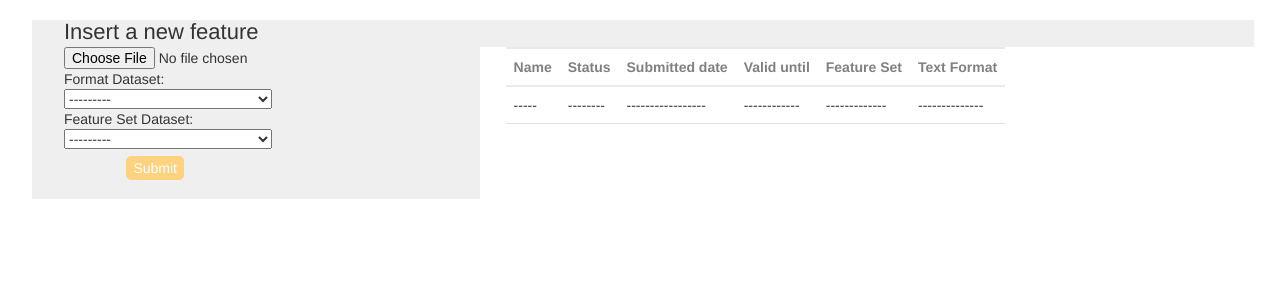
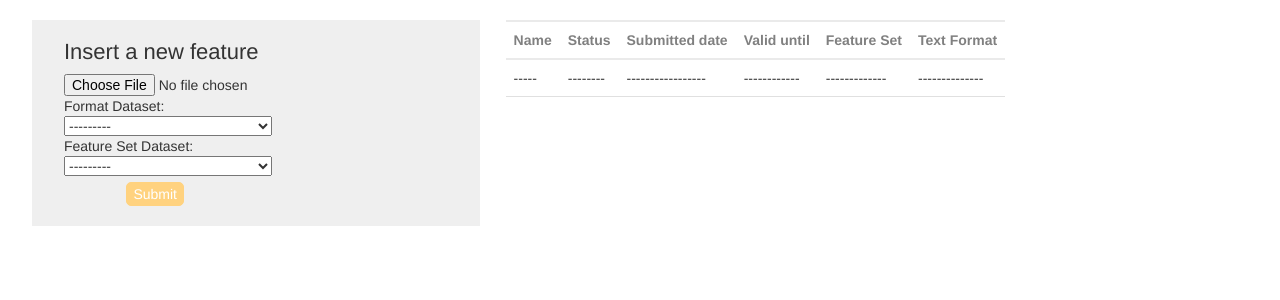
Before and after one commit to daniel-hasan/webfeatures, a Django app: a page that uses wiki-quality-web/templates/content/dataset_list.html in a window 1280 px wide. Shown: the part 52-352 px from the top of the page. Run offline with Django 3.2, Linux system fonts and the light colour scheme; data that the repository does not hold is empty; parts of the project's set-up code (start-up, migrations or seed data) failed here and were passed over; some libraries are stand-ins or nearby versions; some web fonts are replaced.

Commit message:
Correções

```diff
--- a/wiki-quality-web/templates/content/dataset_list.html
+++ b/wiki-quality-web/templates/content/dataset_list.html
@@ -1,7 +1,8 @@
 {% extends "../bases/base_main_site.html" %}
 
 {% block content %}
-	<h1 class="pre-form-h1">Insert a new feature</h1>
+	<section>
+		<h1>Insert a new feature</h1>
 		<form enctype="multipart/form-data" method="post" name='file_dataset' class="form">
 			{% csrf_token %}
 			<input name="file_dataset" type="file">
@@ -22,6 +23,7 @@
 			{% endfor %}
 			<button type="submit" class="submit_button">Submit</button>
 		</form>
+	</section>
 	<table class="dataset-list">
 			<thead>
 	    		<tr>
@@ -43,7 +45,8 @@
 	    			<td>{{ dataset.feature_set }}</td>
 	    			<td>{{ dataset.format.name }}</td>
 					<td>
-						<form action="{% url "dataset_delete" dataset.nam_dataset%}" method="post">{% csrf_token %}
+						<form action="{% url "dataset_delete" dataset.nam_dataset%}" method="post">
+							{% csrf_token %}
 	         				<button class="btn btn-danger" id="delete">Delete</button>
 	         			</form>
 					</td>
--- a/wiki-quality-web/templates/content/feature_set_delete.html
+++ b/wiki-quality-web/templates/content/feature_set_delete.html
@@ -6,7 +6,8 @@
 
 {% block content %}
 
-	<form action="" method="post">{% csrf_token %}
+	<form action="" method="post">
+		{% csrf_token %}
 		<p>Are you sure you want to delete "{{ object }}"?</p>
     	<input type="submit" value="Delete" />
 	</form>
--- a/wiki-quality-web/templates/content/publication_list.html
+++ b/wiki-quality-web/templates/content/publication_list.html
@@ -25,9 +25,9 @@
 					{% if forloop.last %}
 						{{ author }}
 					{% else %}
-						{{ author }}
+						{{ author }},
 					{% endif %}
-+				{% endfor %}
+				{% endfor %}
 				</td>
 			<td>{{ publication.conference }}</td>
 			<td>{{ publication.num_year }}</td>
--- a/wiki-quality-web/wqual/static/css/wikiQuality.css
+++ b/wiki-quality-web/wqual/static/css/wikiQuality.css
@@ -109,7 +109,7 @@ h1 {
 
 
 /****************************** Dataset ******************************/
-.form {
+section {
 	margin-right: 2%;
 	margin-left: 2.5%;
 	padding-left: 2.5%;
@@ -117,20 +117,11 @@ h1 {
 	background-color: rgb(239, 239, 239);
 }
 
-.pre-form-h1 {
-	margin-bottom: 0%;
-	background-color: rgb(239, 239, 239);
-	margin-right: 2%;
-	margin-left: 2.5%;
-	padding-left: 2.5%;
-	padding-bottom: 0.25%;
-}
-
 @media (max-width: 752px) {
 	#id_feature_set {
 		width: 50%;
 	}
-	.form {
+	section {
 		margin-bottom: 2.5%;
 		width: 95%;
 	}
@@ -140,7 +131,7 @@ h1 {
 }
 
 @media (min-width: 753px) {
-	.form {
+	section {
 		float: left;
 		width: 35%;
 	}
--- a/wiki-quality-web/wqual/views/uploaded_datasets.py
+++ b/wiki-quality-web/wqual/views/uploaded_datasets.py
@@ -6,12 +6,15 @@ Views relacionadas a upload dos datasets
 '''
 from datetime import datetime
 from django import forms
+from django.contrib import messages
 from django.core.files.storage import FileSystemStorage
 from django.db.models.fields.files import FileField
+from django.forms.utils import ErrorList
 from django.urls.base import reverse
 from django.views.generic.edit import CreateView, DeleteView
 from django.views.generic.list import ListView
 import lzma
+
 from utils.uncompress_data import *
 from wqual.models import Dataset
 from wqual.models.uploaded_datasets import Format, Status, StatusEnum, DocumentText, \
@@ -47,17 +50,21 @@ class DatasetCreateView(CreateView, ListView):
         return context
 
     def form_valid(self, form):
-        if form.feature_set.Format == 'HTML':
-            if form.Format.value == 'text_plain':
-                messages.warning(form, "If you wish to send, it won't be possible to extract the features that extract information from the HTML.")
+        #if Format(form.form.instance.format) == 'HTML':
+        #    if form.data.format.value == 'text_plain':
+        #       messages.warning(form, "If you wish to send, it won't be possible to extract the features that extract information from the HTML.")
         form.instance.user = self.request.user
         form.instance.nam_dataset = self.request.FILES['file_dataset'].name
         form.instance.status = Status.objects.get_enum(StatusEnum.PROCESSING)
         form.instance.dat_submitted = datetime.now()
 
         #save (tratar a exceção: e adicionar erro na lista de erro e retonrar form_invalid se houver exceção)
+        #if form.instance.save_compressed_file(self.request.FILES['file_dataset']) == 'False':
+        #    errors = form._errors.setdefault("file_size", ErrorList())
+        #    errors.append(u"O tamanho do arquivo ultrapassa o limite.")
+        #    return super(CreateView, self).form_invalid
+        #else:
         form.instance.save_compressed_file(self.request.FILES['file_dataset'])
-
         return super(CreateView, self).form_valid(form)
 
     def get_success_url(self):
```
Also changed, not shown: wiki-quality-web/wqual/models/uploaded_datasets.py (+7 -0 lines). Lines whose indentation alone changed are shown as unchanged.
